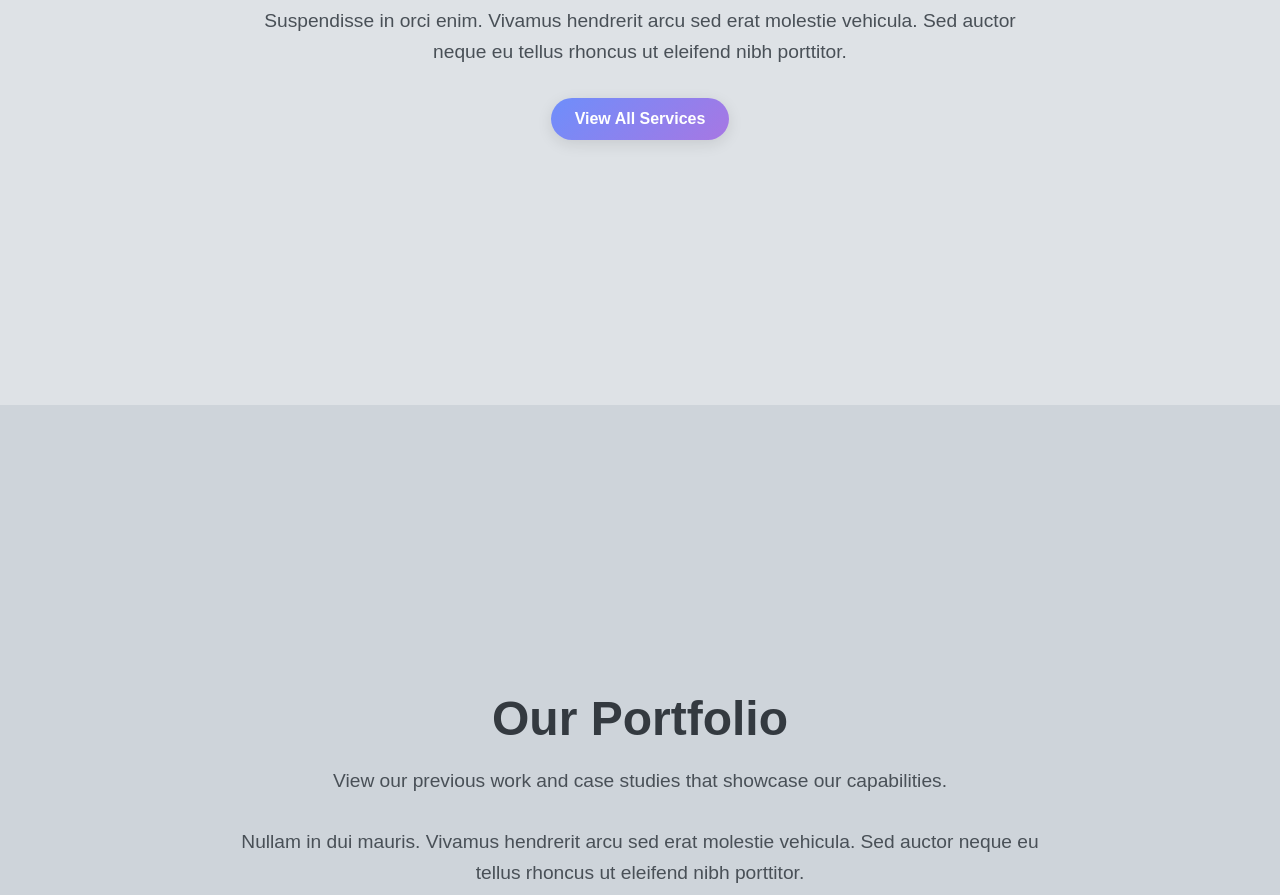
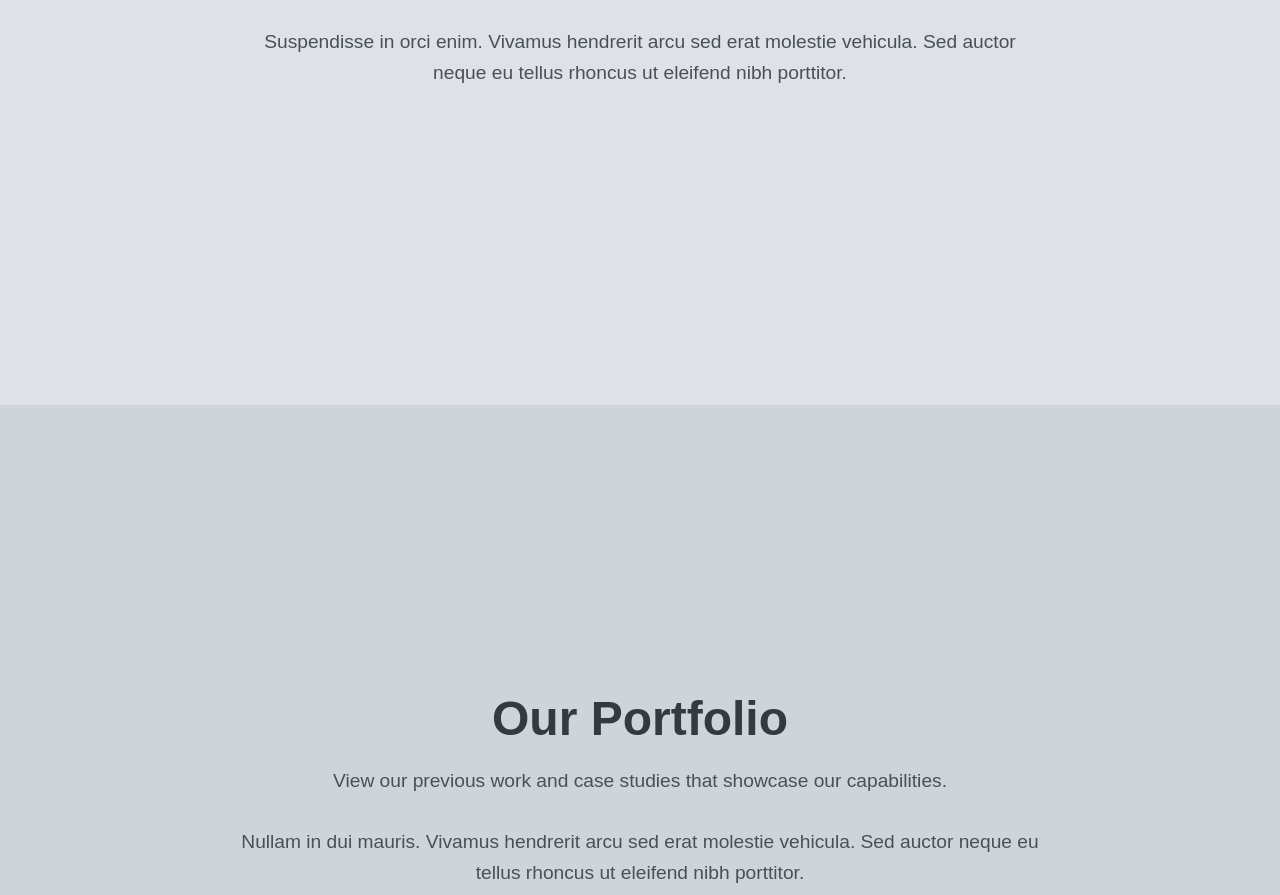
Before and after one commit to bcaptinganga/bcaptinganga.github.io, a plain HTML site: page index.html in a window 1280 px wide. Shown: the part 2053-2948 px from the top of the page. Drawn offline with Linux system fonts and the light colour scheme.

Commit message:
Update index.html

```diff
--- a/index.html
+++ b/index.html
@@ -139,23 +139,6 @@
             margin-bottom: 30px;
         }
 
-        .btn {
-            display: inline-block;
-            padding: 12px 24px;
-            background: linear-gradient(135deg, #6e8efb, #a777e3);
-            color: white;
-            text-decoration: none;
-            border-radius: 30px;
-            font-weight: 600;
-            transition: all 0.3s ease;
-            box-shadow: 0 4px 15px rgba(0, 0, 0, 0.1);
-        }
-
-        .btn:hover {
-            transform: translateY(-3px);
-            box-shadow: 0 6px 20px rgba(0, 0, 0, 0.15);
-        }
-
         /* Responsive styles (same as before) */
         @media (max-width: 768px) {
             .nav-links {
@@ -229,7 +212,7 @@
             <ul class="nav-links">
                 <li><a href="#home">Home</a></li>
                 <li><a href="#about">About</a></li>
-                <li><a href="services.html">Services</a></li> <!-- Changed to link to services.html -->
+                <li><a href="#services">Services</a></li>
                 <li><a href="#portfolio">Portfolio</a></li>
                 <li><a href="#contact">Contact</a></li>
             </ul>
@@ -258,8 +241,6 @@
         <h1>Our Services</h1>
         <p>Discover the range of services we offer to our clients and customers.</p>
         <p>Suspendisse in orci enim. Vivamus hendrerit arcu sed erat molestie vehicula. Sed auctor neque eu tellus rhoncus ut eleifend nibh porttitor.</p>
-        <!-- Added button linking to services.html -->
-        <a href="services.html" class="btn">View All Services</a>
     </section>
 
     <section id="portfolio">
@@ -298,7 +279,7 @@
             });
         });
 
-        // Smooth scrolling for internal links only
+        // Smooth scrolling for all links
         document.querySelectorAll('a[href^="#"]').forEach(anchor => {
             anchor.addEventListener('click', function(e) {
                 e.preventDefault();
```
